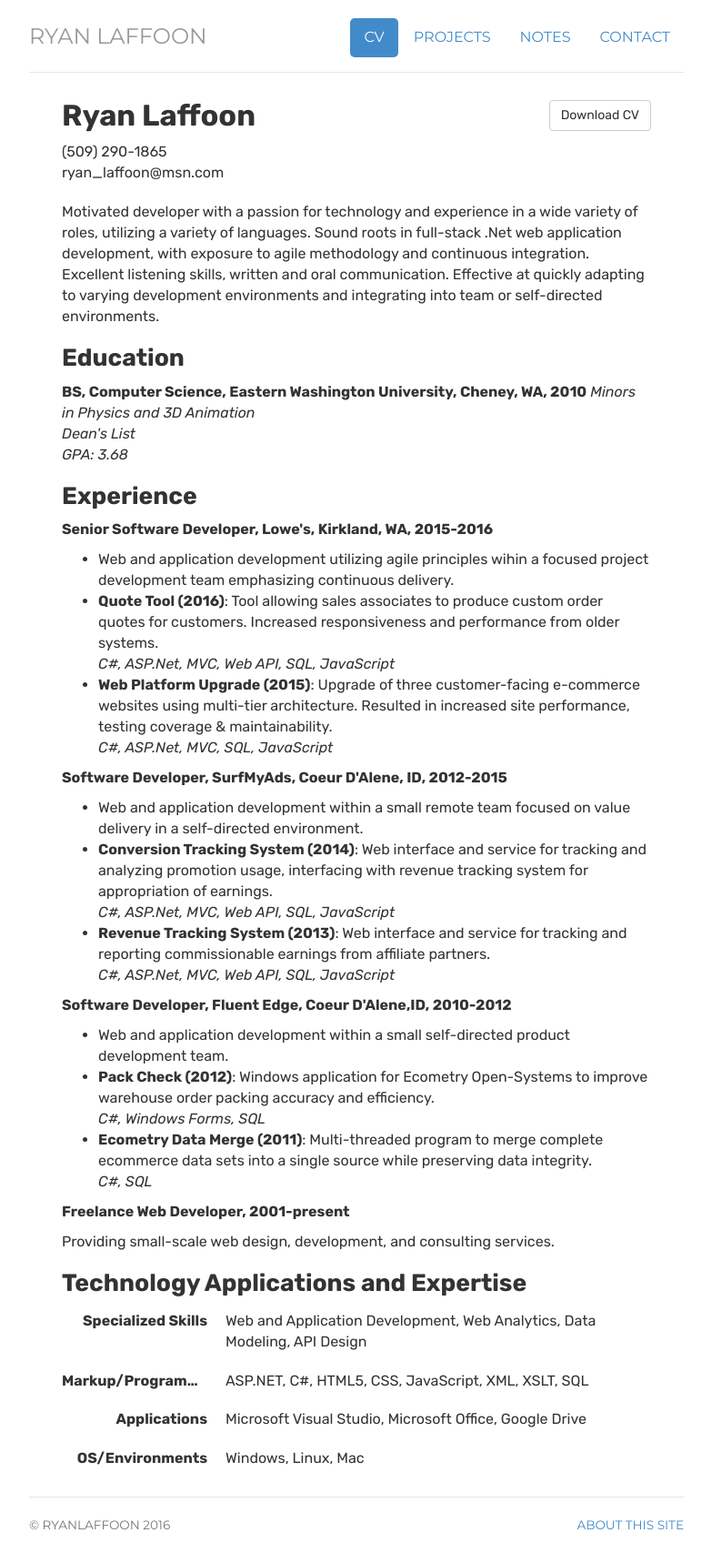
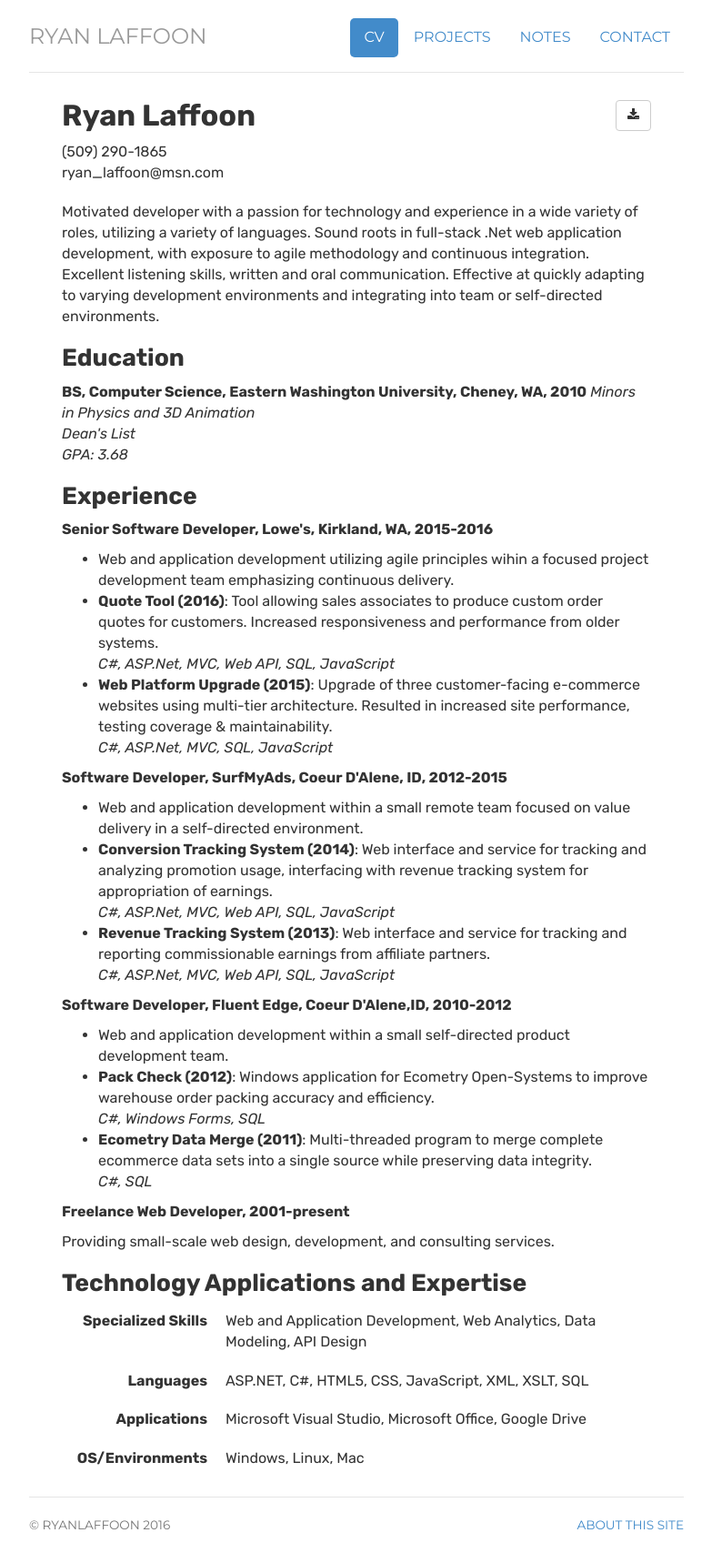
Before and after one commit to ryanlaffoon/ryanlaffoon.github.io, a Jekyll site: the page built from cv/index.html, in a window 1280 px wide. Shown: the whole page at 91% size, without its empty margins (248-1031 px from the left). Built offline with Jekyll 4.4.1, drawn with Linux system fonts in a browser that asks for light colours.

Commit message:
CV index - icon for download

```diff
--- a/cv/index.html
+++ b/cv/index.html
@@ -8,7 +8,7 @@ contact: passive
 description: CV for Ryan Laffoon, a Developer and Musician living and working in Seattle.
 ---
 <div class="cv">
-    <a href="/files/Laffoon-CV-2016.pdf" class="btn btn-default pull-right" title="Download CV as PDF">Download CV</a>
+    <a href="/files/Laffoon-CV-2016.pdf" class="btn btn-default pull-right" title="Download as PDF"><i class="fa fa-download"></i></a>
     <div itemscope itemtype="https://schema.org/Person">
         <span itemprop="name"><h1>Ryan Laffoon</h1></span>
         <address>
@@ -70,7 +70,7 @@ description: CV for Ryan Laffoon, a Developer and Musician living and working in
             <dd>Web and Application Development, Web Analytics, Data Modeling, API Design</dd>
         </dl>
         <dl class="dl-horizontal">
-            <dt>Markup/Programming</dt>
+            <dt>Languages</dt>
             <dd>ASP.NET, C#, HTML5, CSS, JavaScript, XML, XSLT, SQL</dd>
         </dl>
         <dl class="dl-horizontal">
```
